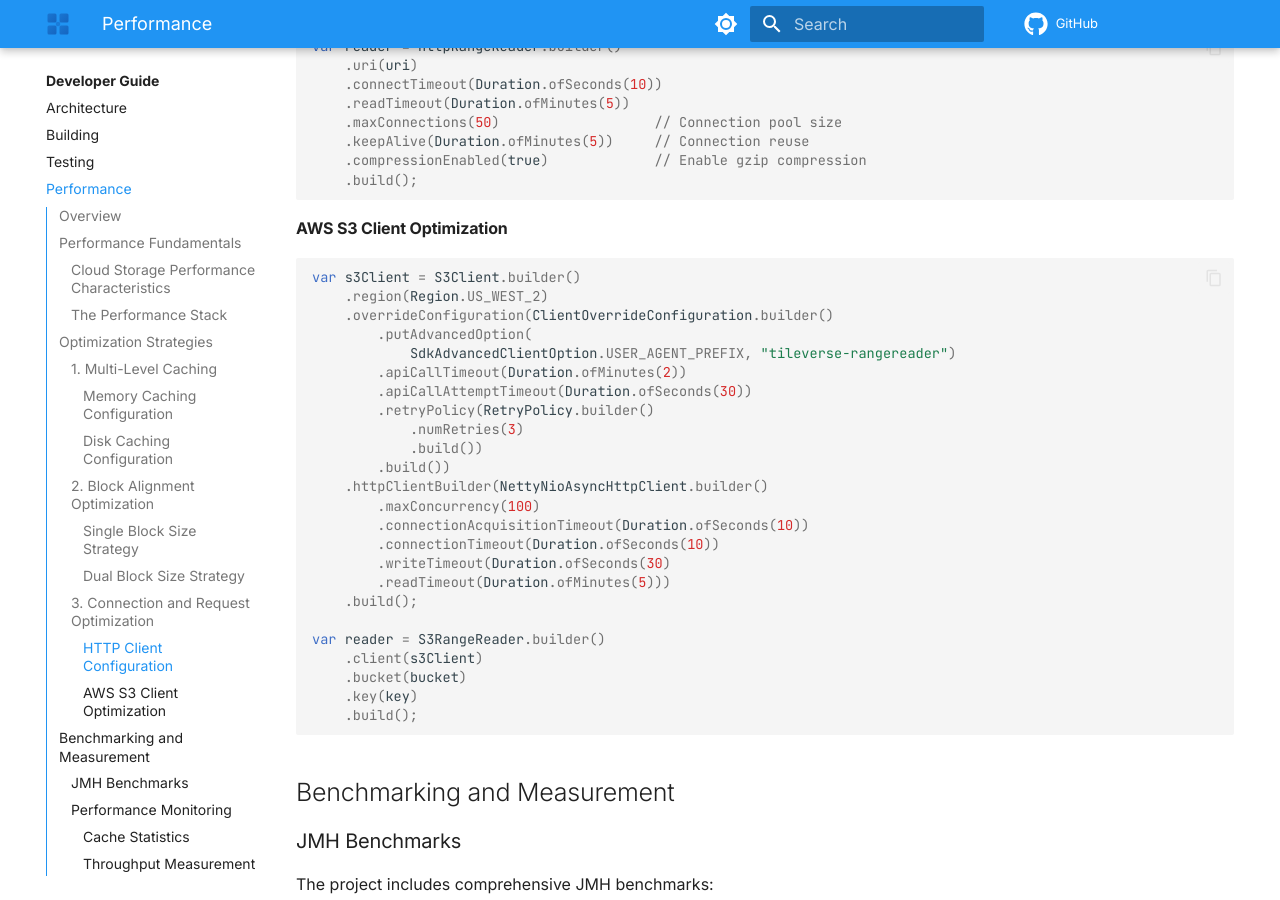
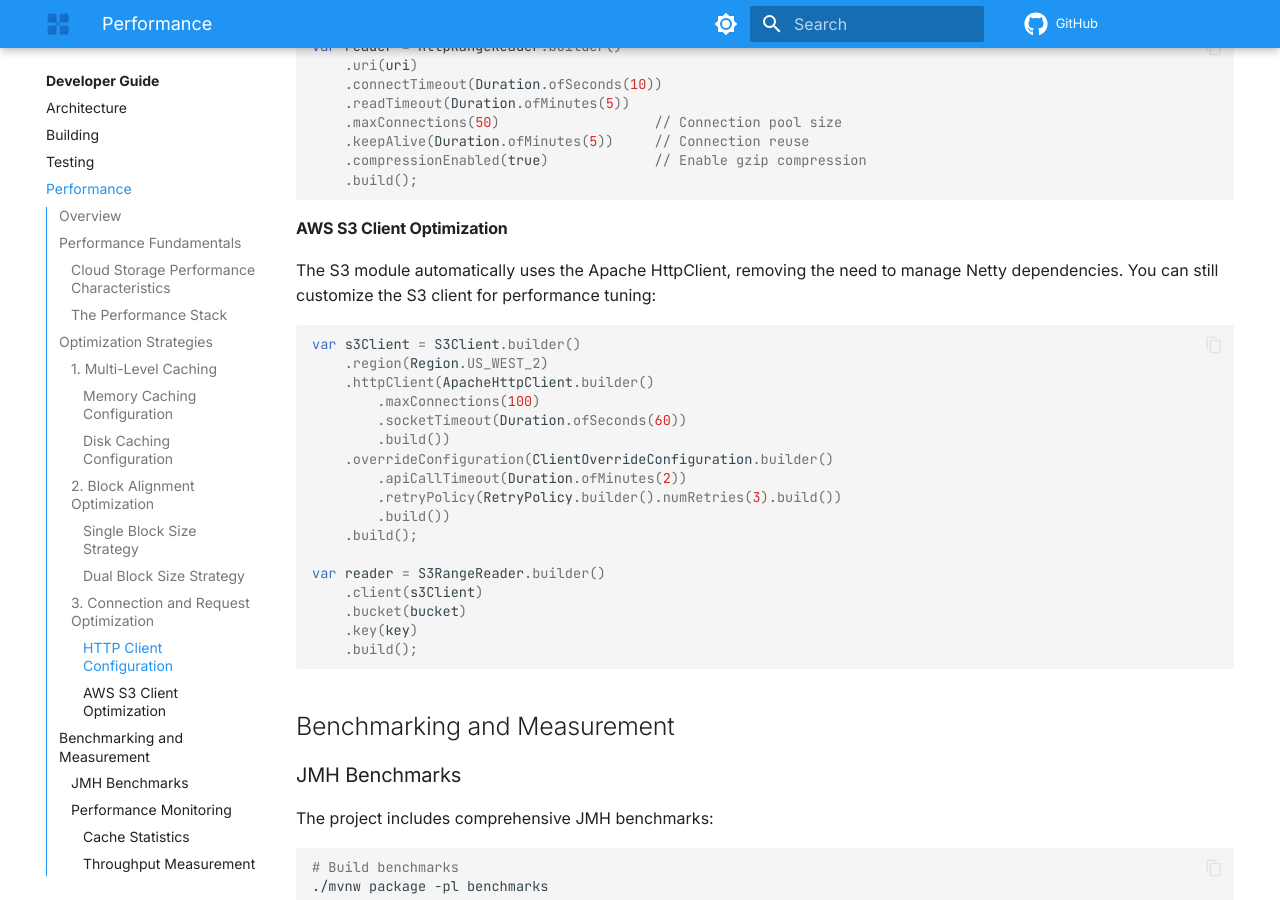
Before and after one commit to tileverse-io/tileverse-rangereader, an MkDocs documentation site: the page built from docs/src/developer-guide/performance.md, in a window 1280 px wide and 900 px high, scrolled down 2975 px. Built offline with MkDocs 1.6.1 and Material for MkDocs 9.7.7, drawn with Linux system fonts in a browser that asks for light colours; comment, search, counter and statistics services are not loaded; the version menu is left out.

````diff
--- a/docs/src/developer-guide/performance.md
+++ b/docs/src/developer-guide/performance.md
@@ -142,24 +142,19 @@ var reader = HttpRangeReader.builder()
 
 #### AWS S3 Client Optimization
 
+The S3 module automatically uses the Apache HttpClient, removing the need to manage Netty dependencies. You can still customize the S3 client for performance tuning:
+
 ```java
 var s3Client = S3Client.builder()
     .region(Region.US_WEST_2)
+    .httpClient(ApacheHttpClient.builder()
+        .maxConnections(100)
+        .socketTimeout(Duration.ofSeconds(60))
+        .build())
     .overrideConfiguration(ClientOverrideConfiguration.builder()
-        .putAdvancedOption(
-            SdkAdvancedClientOption.USER_AGENT_PREFIX, "tileverse-rangereader")
         .apiCallTimeout(Duration.ofMinutes(2))
-        .apiCallAttemptTimeout(Duration.ofSeconds(30))
-        .retryPolicy(RetryPolicy.builder()
-            .numRetries(3)
-            .build())
+        .retryPolicy(RetryPolicy.builder().numRetries(3).build())
         .build())
-    .httpClientBuilder(NettyNioAsyncHttpClient.builder()
-        .maxConcurrency(100)
-        .connectionAcquisitionTimeout(Duration.ofSeconds(10))
-        .connectionTimeout(Duration.ofSeconds(10))
-        .writeTimeout(Duration.ofSeconds(30)
-        .readTimeout(Duration.ofMinutes(5)))
     .build();
 
 var reader = S3RangeReader.builder()
--- a/pom.xml
+++ b/pom.xml
@@ -86,7 +86,7 @@
     <junit.version>5.13.2</junit.version>
     <logback.version>1.5.18</logback.version>
     <mockito.version>5.18.0</mockito.version>
-    <testcontainers.version>1.21.2</testcontainers.version>
+    <testcontainers.version>1.21.3</testcontainers.version>
     <wiremock.version>3.13.1</wiremock.version>
   </properties>
 
````
Also changed, not shown: docs/src/developer-guide/building.md (+1 -1 lines), docs/src/user-guide/installation.md (+5 -1 lines), 4 other files.
